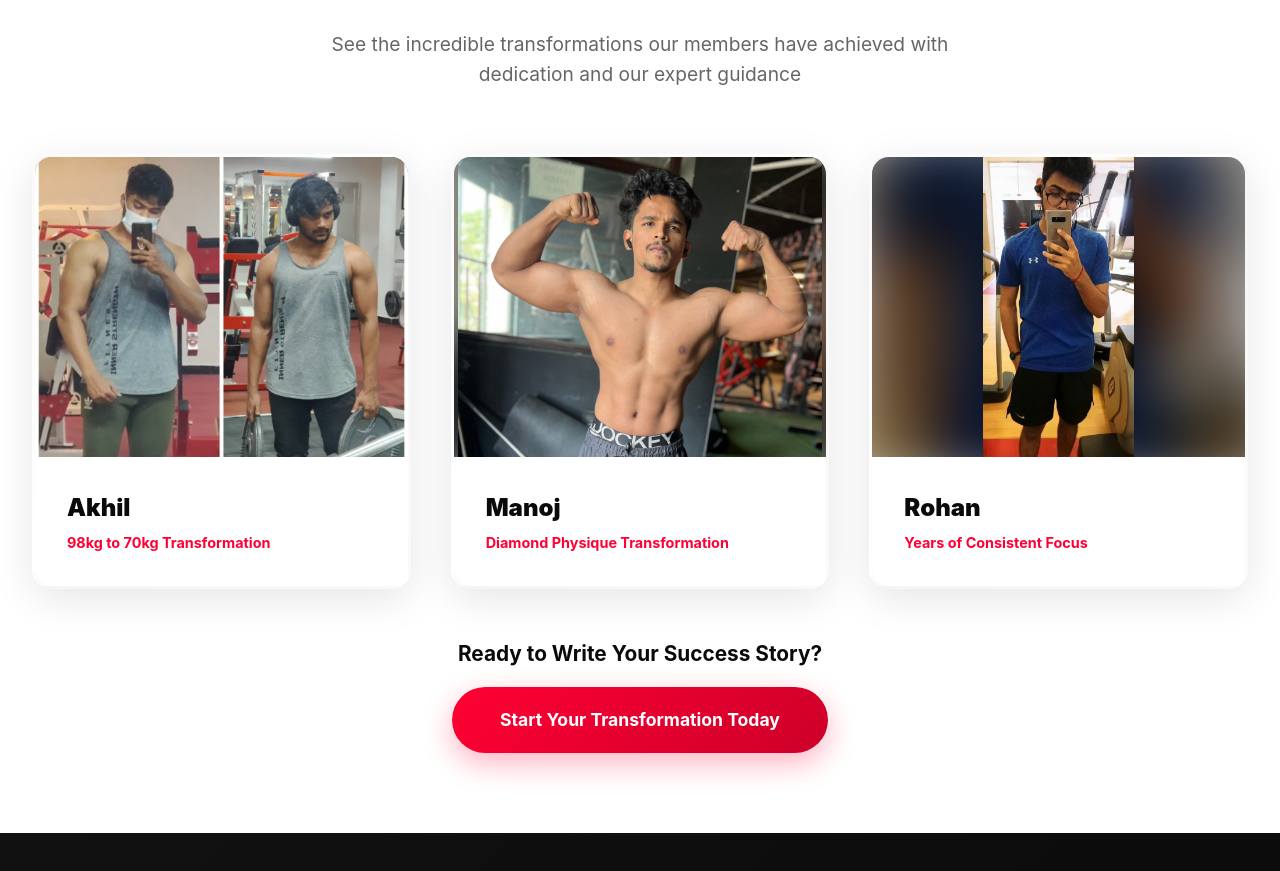
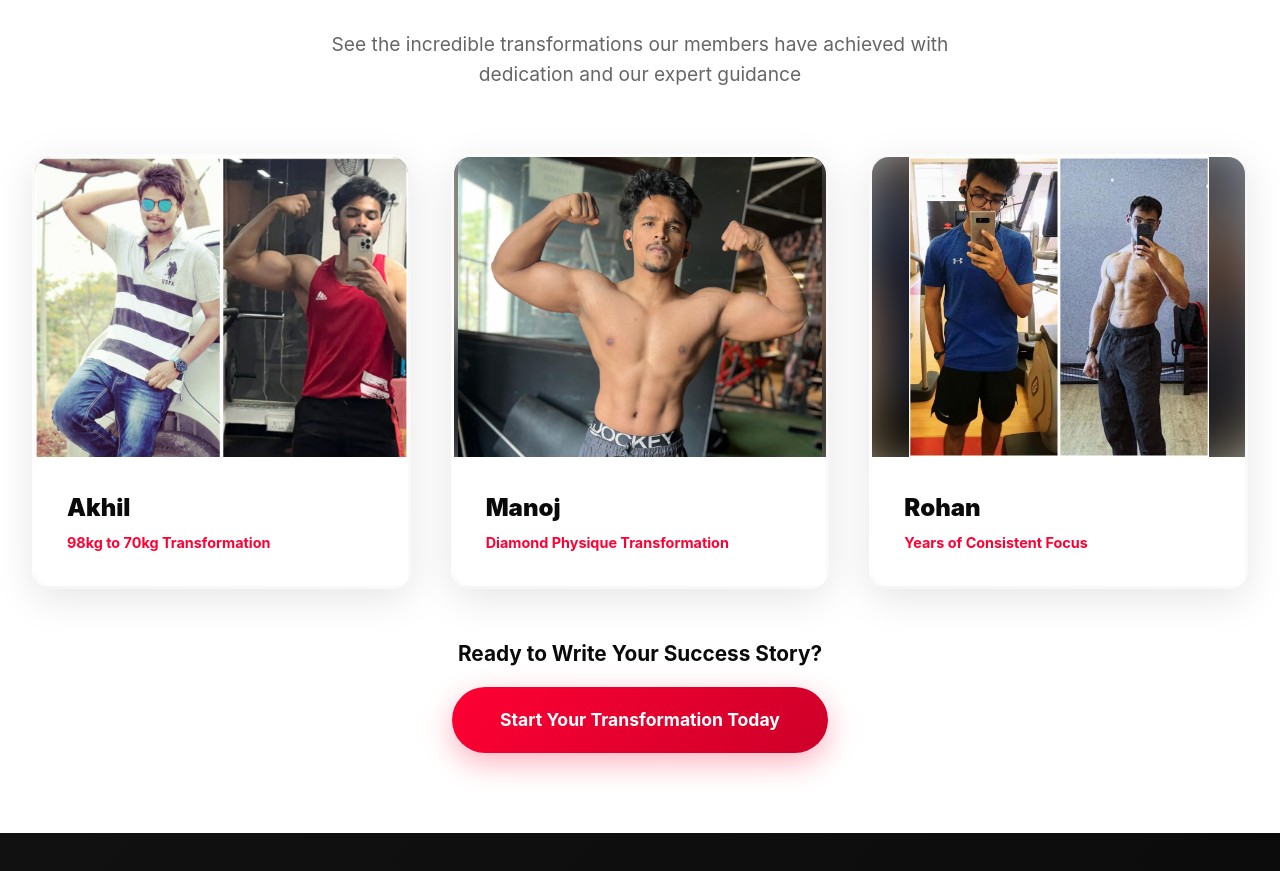
Before and after one commit to balajiprojects049-art/atlas-fitness-elite, a React (Vite) app: page / in a window 1280 px wide. Shown: the part 3880-4751 px from the top of the page. Built offline with nearby package versions, Linux system fonts and the light colour scheme.

Commit message:
Update success stories: swap Akhil images, updated Rohan images and order, fix card display

```diff
--- a/src/pages/Home.jsx
+++ b/src/pages/Home.jsx
@@ -30,8 +30,8 @@ const Home = () => {
 
     const [akhilHover, setAkhilHover] = useState(false);
     const akhilImages = [
-        '/akhil-transformation-final.jpg',
-        '/akhil-transformation-hover.jpg'
+        '/akhil-transformation-hover.jpg',
+        '/akhil-transformation-final.jpg'
     ];
 
     const [manojHover, setManojHover] = useState(false);
@@ -42,9 +42,8 @@ const Home = () => {
 
     const [rohanHover, setRohanHover] = useState(false);
     const rohanImages = [
-        '/rohan-transformation1.jpg',
-        '/rohan-transformation2.jpg',
-        '/rohan-transformation3.jpg'
+        '/rohan-white.jpg',
+        '/rohan-blue.jpg'
     ];
 
     return (
@@ -598,7 +597,7 @@ const Home = () => {
                                     height: '100%',
                                     backgroundImage: `url(${akhilHover ? akhilImages[1] : akhilImages[0]})`,
                                     backgroundSize: 'cover',
-                                    backgroundPosition: 'center',
+                                    backgroundPosition: 'top',
                                     filter: 'blur(25px) brightness(0.6)',
                                     transform: 'scale(1.2)',
                                     transition: 'background-image 0.5s ease-in-out'
@@ -611,6 +610,7 @@ const Home = () => {
                                         width: '100%',
                                         height: '100%',
                                         objectFit: 'cover',
+                                        objectPosition: 'top',
                                         zIndex: 1,
                                         transition: 'opacity 0.5s ease-in-out'
                                     }}
@@ -795,7 +795,7 @@ const Home = () => {
                                     left: 0,
                                     width: '100%',
                                     height: '100%',
-                                    backgroundImage: `url(${rohanHover ? rohanImages[2] : rohanImages[0]})`,
+                                    backgroundImage: `url(${rohanHover ? rohanImages[1] : rohanImages[0]})`,
                                     backgroundSize: 'cover',
                                     backgroundPosition: 'center',
                                     filter: 'blur(25px) brightness(0.6)',
@@ -803,7 +803,7 @@ const Home = () => {
                                     transition: 'background-image 0.5s ease-in-out'
                                 }}></div>
                                 <img
-                                    src={rohanHover ? rohanImages[2] : rohanImages[0]}
+                                    src={rohanHover ? rohanImages[1] : rohanImages[0]}
                                     alt="Rohan Transformation"
                                     style={{
                                         position: 'relative',
```
Also changed, not shown: public/rohan-blue.jpg (added), public/rohan-white.jpg (added).
